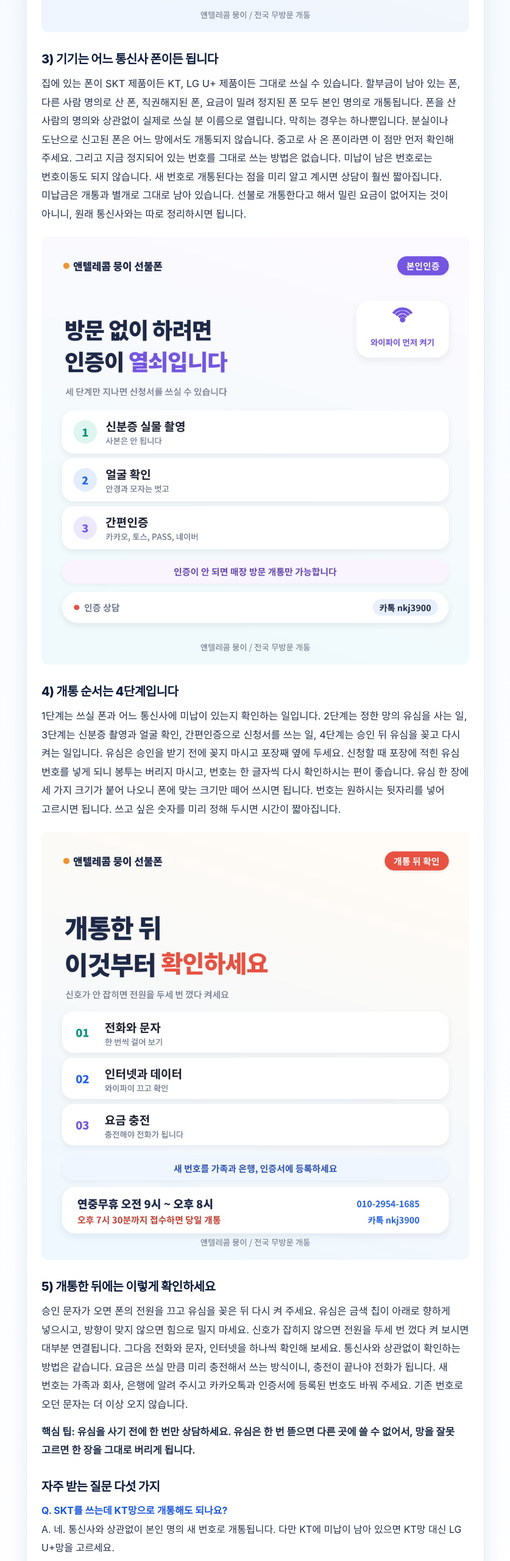
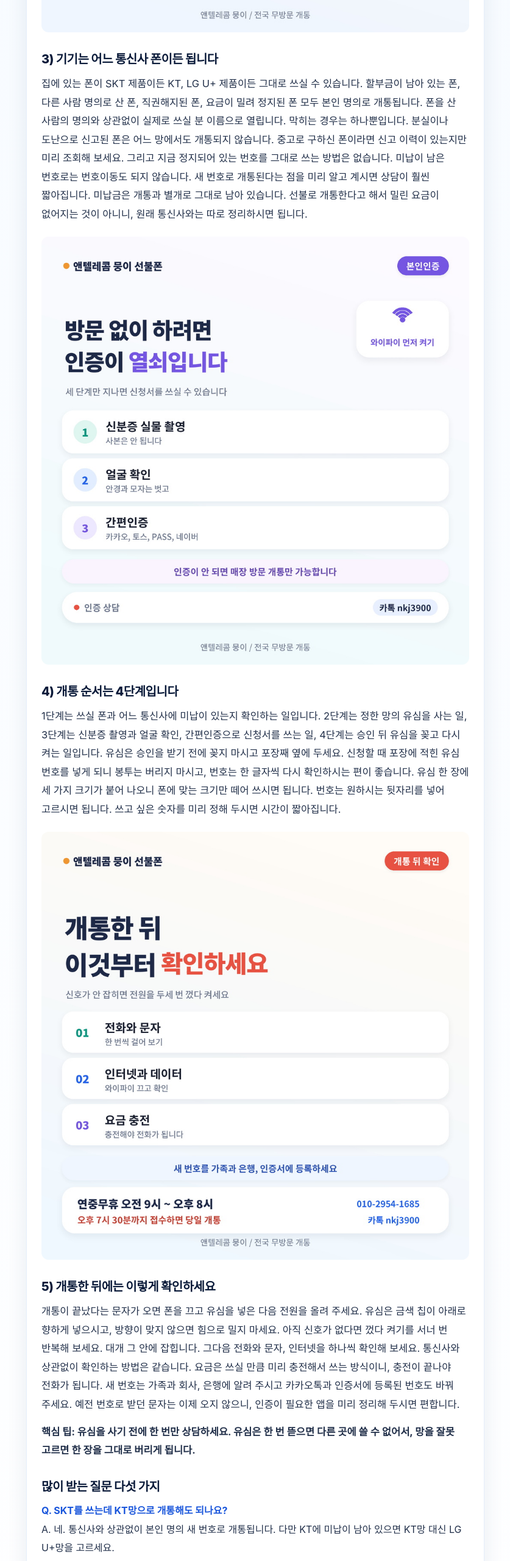
Before and after one commit to moongi-phone/GitHub, a plain HTML site: page nrc-copy/2026-11-27/p2/index.html in a window 1280 px wide. Shown: the part 3140-5700 px from the top of the page at 61% size, without its empty margins (221-1058 px from the left). Drawn offline with Linux system fonts and the light colour scheme.

Commit message:
nrc-copy 2026-11-27 p2: 두 편 문장 중복 제거 (본문 표현 정리)

```diff
--- a/nrc-copy/2026-11-27/p2/index.html
+++ b/nrc-copy/2026-11-27/p2/index.html
@@ -89,15 +89,15 @@
 <p style="margin:0 0 14px;">방문 없이 진행되는 개통은 신분증을 찍고 얼굴을 확인한 뒤, 카카오나 토스, PASS, 네이버 같은 간편인증으로 본인 확인을 마치는 방식입니다. 신분증은 사본이 아니라 실물을 직접 찍어야 하고, 이름과 주민번호가 잘 보이도록 밝은 곳에서 찍으셔야 합니다. 폰이 정지되어 데이터가 끊겼더라도 인증은 됩니다. 와이파이가 잡히는 집이나 카페에서 하시면 되고, 시작하기 전에 화면 위쪽에서 와이파이를 먼저 켜 두세요. 안경과 모자는 벗고 하시면 얼굴 확인이 한 번에 지나갑니다. 인증서가 하나도 없거나 얼굴 확인이 계속 실패하시면 비대면으로는 더 진행할 수 없습니다. 이때는 매장 방문 개통만 가능하고, 신분증 원본을 챙겨 가까운 매장에 오시면 직원이 확인하고 개통해 드립니다. 미리 전화로 상황을 알려 주시면 준비할 것도 줄어듭니다.</p>
 <figure style="margin:22px 0;text-align:center;"><img style="width:100%;max-width:720px;height:auto;border-radius:12px;display:block;margin:0 auto;" src="https://moongi-phone.github.io/GitHub/nrc-copy/2026-11-27/p2/card-3.jpg" alt="무방문 SKT KT LG 본인명의 개통 카드뉴스 3" width="1000" height="1000" loading="eager"></figure>
 <h2 style="font-size:20px;line-height:1.45;font-weight:800;letter-spacing:-0.5px;color:#0b1b3a;margin:30px 0 10px;">3) 기기는 어느 통신사 폰이든 됩니다</h2>
-<p style="margin:0 0 14px;">집에 있는 폰이 SKT 제품이든 KT, LG U+ 제품이든 그대로 쓰실 수 있습니다. 할부금이 남아 있는 폰, 다른 사람 명의로 산 폰, 직권해지된 폰, 요금이 밀려 정지된 폰 모두 본인 명의로 개통됩니다. 폰을 산 사람의 명의와 상관없이 실제로 쓰실 분 이름으로 열립니다. 막히는 경우는 하나뿐입니다. 분실이나 도난으로 신고된 폰은 어느 망에서도 개통되지 않습니다. 중고로 사 온 폰이라면 이 점만 먼저 확인해 주세요. 그리고 지금 정지되어 있는 번호를 그대로 쓰는 방법은 없습니다. 미납이 남은 번호로는 번호이동도 되지 않습니다. 새 번호로 개통된다는 점을 미리 알고 계시면 상담이 훨씬 짧아집니다. 미납금은 개통과 별개로 그대로 남아 있습니다. 선불로 개통한다고 해서 밀린 요금이 없어지는 것이 아니니, 원래 통신사와는 따로 정리하시면 됩니다.</p>
+<p style="margin:0 0 14px;">집에 있는 폰이 SKT 제품이든 KT, LG U+ 제품이든 그대로 쓰실 수 있습니다. 할부금이 남아 있는 폰, 다른 사람 명의로 산 폰, 직권해지된 폰, 요금이 밀려 정지된 폰 모두 본인 명의로 개통됩니다. 폰을 산 사람의 명의와 상관없이 실제로 쓰실 분 이름으로 열립니다. 막히는 경우는 하나뿐입니다. 분실이나 도난으로 신고된 폰은 어느 망에서도 개통되지 않습니다. 중고로 구하신 폰이라면 신고 이력이 있는지만 미리 조회해 보세요. 그리고 지금 정지되어 있는 번호를 그대로 쓰는 방법은 없습니다. 미납이 남은 번호로는 번호이동도 되지 않습니다. 새 번호로 개통된다는 점을 미리 알고 계시면 상담이 훨씬 짧아집니다. 미납금은 개통과 별개로 그대로 남아 있습니다. 선불로 개통한다고 해서 밀린 요금이 없어지는 것이 아니니, 원래 통신사와는 따로 정리하시면 됩니다.</p>
 <figure style="margin:22px 0;text-align:center;"><img style="width:100%;max-width:720px;height:auto;border-radius:12px;display:block;margin:0 auto;" src="https://moongi-phone.github.io/GitHub/nrc-copy/2026-11-27/p2/card-4.jpg" alt="무방문 SKT KT LG 본인명의 개통 카드뉴스 4" width="1000" height="1000" loading="eager"></figure>
 <h2 style="font-size:20px;line-height:1.45;font-weight:800;letter-spacing:-0.5px;color:#0b1b3a;margin:30px 0 10px;">4) 개통 순서는 4단계입니다</h2>
 <p style="margin:0 0 14px;">1단계는 쓰실 폰과 어느 통신사에 미납이 있는지 확인하는 일입니다. 2단계는 정한 망의 유심을 사는 일, 3단계는 신분증 촬영과 얼굴 확인, 간편인증으로 신청서를 쓰는 일, 4단계는 승인 뒤 유심을 꽂고 다시 켜는 일입니다. 유심은 승인을 받기 전에 꽂지 마시고 포장째 옆에 두세요. 신청할 때 포장에 적힌 유심 번호를 넣게 되니 봉투는 버리지 마시고, 번호는 한 글자씩 다시 확인하시는 편이 좋습니다. 유심 한 장에 세 가지 크기가 붙어 나오니 폰에 맞는 크기만 떼어 쓰시면 됩니다. 번호는 원하시는 뒷자리를 넣어 고르시면 됩니다. 쓰고 싶은 숫자를 미리 정해 두시면 시간이 짧아집니다.</p>
 <figure style="margin:22px 0;text-align:center;"><img style="width:100%;max-width:720px;height:auto;border-radius:12px;display:block;margin:0 auto;" src="https://moongi-phone.github.io/GitHub/nrc-copy/2026-11-27/p2/card-5.jpg" alt="무방문 SKT KT LG 본인명의 개통 카드뉴스 5" width="1000" height="1000" loading="eager"></figure>
 <h2 style="font-size:20px;line-height:1.45;font-weight:800;letter-spacing:-0.5px;color:#0b1b3a;margin:30px 0 10px;">5) 개통한 뒤에는 이렇게 확인하세요</h2>
-<p style="margin:0 0 14px;">승인 문자가 오면 폰의 전원을 끄고 유심을 꽂은 뒤 다시 켜 주세요. 유심은 금색 칩이 아래로 향하게 넣으시고, 방향이 맞지 않으면 힘으로 밀지 마세요. 신호가 잡히지 않으면 전원을 두세 번 껐다 켜 보시면 대부분 연결됩니다. 그다음 전화와 문자, 인터넷을 하나씩 확인해 보세요. 통신사와 상관없이 확인하는 방법은 같습니다. 요금은 쓰실 만큼 미리 충전해서 쓰는 방식이니, 충전이 끝나야 전화가 됩니다. 새 번호는 가족과 회사, 은행에 알려 주시고 카카오톡과 인증서에 등록된 번호도 바꿔 주세요. 기존 번호로 오던 문자는 더 이상 오지 않습니다.</p>
+<p style="margin:0 0 14px;">개통이 끝났다는 문자가 오면 폰을 끄고 유심을 넣은 다음 전원을 올려 주세요. 유심은 금색 칩이 아래로 향하게 넣으시고, 방향이 맞지 않으면 힘으로 밀지 마세요. 아직 신호가 없다면 껐다 켜기를 서너 번 반복해 보세요. 대개 그 안에 잡힙니다. 그다음 전화와 문자, 인터넷을 하나씩 확인해 보세요. 통신사와 상관없이 확인하는 방법은 같습니다. 요금은 쓰실 만큼 미리 충전해서 쓰는 방식이니, 충전이 끝나야 전화가 됩니다. 새 번호는 가족과 회사, 은행에 알려 주시고 카카오톡과 인증서에 등록된 번호도 바꿔 주세요. 예전 번호로 받던 문자는 이제 오지 않으니, 인증이 필요한 앱을 미리 정리해 두시면 편합니다.</p>
 <p class="tip"><strong>핵심 팁: 유심을 사기 전에 한 번만 상담하세요. 유심은 한 번 뜯으면 다른 곳에 쓸 수 없어서, 망을 잘못 고르면 한 장을 그대로 버리게 됩니다.</strong></p>
-<h2 style="font-size:20px;line-height:1.45;font-weight:800;letter-spacing:-0.5px;color:#0b1b3a;margin:30px 0 10px;">자주 받는 질문 다섯 가지</h2>
+<h2 style="font-size:20px;line-height:1.45;font-weight:800;letter-spacing:-0.5px;color:#0b1b3a;margin:30px 0 10px;">많이 받는 질문 다섯 가지</h2>
 <p class="q" style="margin:8px 0 2px;font-weight:700;color:#1a56db;"><strong>Q. SKT를 쓰는데 KT망으로 개통해도 되나요?</strong></p>
 <p class="a" style="margin:0 0 12px;">A. 네. 통신사와 상관없이 본인 명의 새 번호로 개통됩니다. 다만 KT에 미납이 남아 있으면 KT망 대신 LG U+망을 고르세요.</p>
 <p class="q" style="margin:8px 0 2px;font-weight:700;color:#1a56db;"><strong>Q. 세 통신사 모두에 미납이 있어도 되나요?</strong></p>
@@ -107,8 +107,8 @@
 <p class="q" style="margin:8px 0 2px;font-weight:700;color:#1a56db;"><strong>Q. 본인인증이 안 되면 방법이 없나요?</strong></p>
 <p class="a" style="margin:0 0 12px;">A. 비대면은 어렵고 매장 방문 개통만 가능합니다. 신분증 원본을 챙겨 오시면 됩니다.</p>
 <p class="q" style="margin:8px 0 2px;font-weight:700;color:#1a56db;"><strong>Q. 오늘 안에 개통되나요?</strong></p>
-<p class="a" style="margin:0 0 12px;">A. 오후 7시 30분까지 접수되면 당일 개통됩니다.</p>
-<p style="margin:0 0 14px;">전국 어디에 계시든 연중무휴 오전 9시부터 오후 8시까지 상담받으실 수 있습니다. 쓰시는 폰과 어느 통신사에 미납이 남았는지만 알려 주시면 오늘 바로 개통까지 안내드리겠습니다. 전화 010-2954-1685, 카톡 nkj3900, 앤텔레콤 뭉이입니다.</p>
+<p class="a" style="margin:0 0 12px;">A. 네. 오후 7시 30분 전에 접수하시면 당일 안에 개통됩니다.</p>
+<p style="margin:0 0 14px;">전국 어디에 계시든 연중무휴 오전 9시부터 오후 8시까지 상담받으실 수 있습니다. 쓰시는 폰과 어느 통신사에 미납이 남았는지만 알려 주시면 오늘 바로 개통까지 안내드리겠습니다. 전화 010-2954-1685, 카톡 nkj3900으로 연락 주시면 앤텔레콤 뭉이가 확인해 드립니다.</p>
 <p class="tags" style="margin:26px 0 0;color:#1a56db;font-weight:600;line-height:1.9;word-break:keep-all;">#무방문개통 #SKT본인명의 #KT본인명의 #LG유플러스본인명의 #본인명의개통 #선불폰개통 #선불유심 #정지폰개통 #새번호개통 #연중무휴개통</p>
     </div>
   </div>
```
